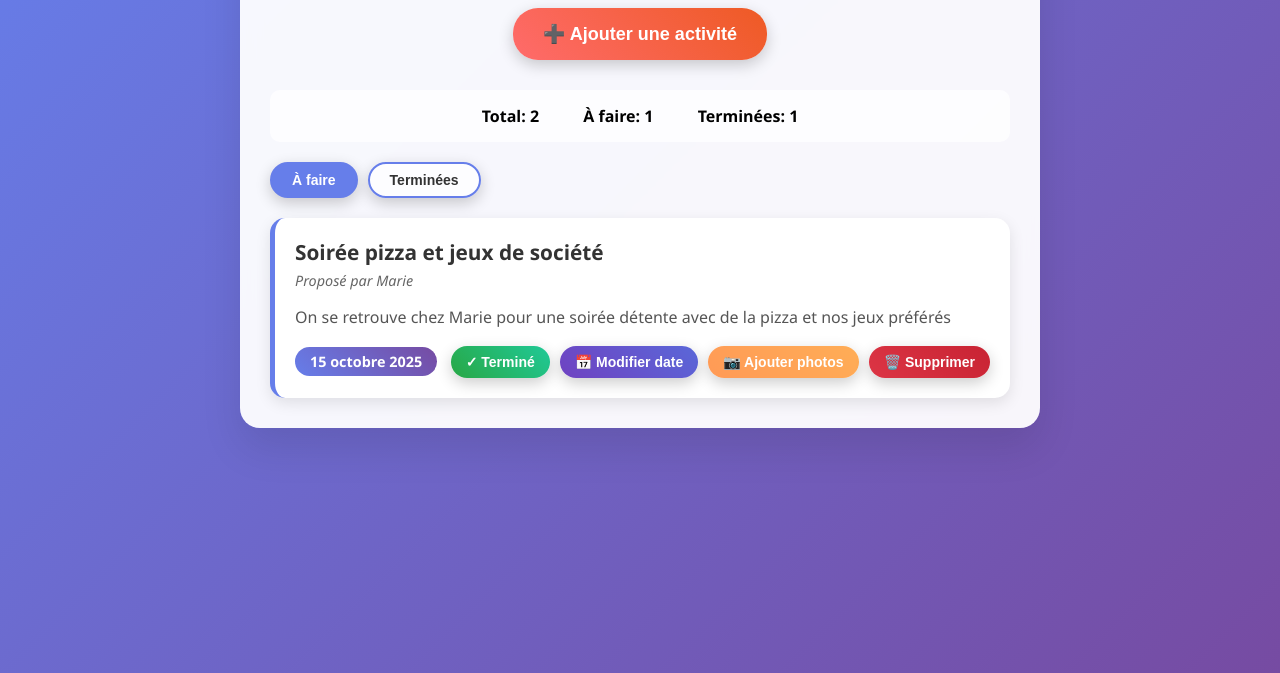
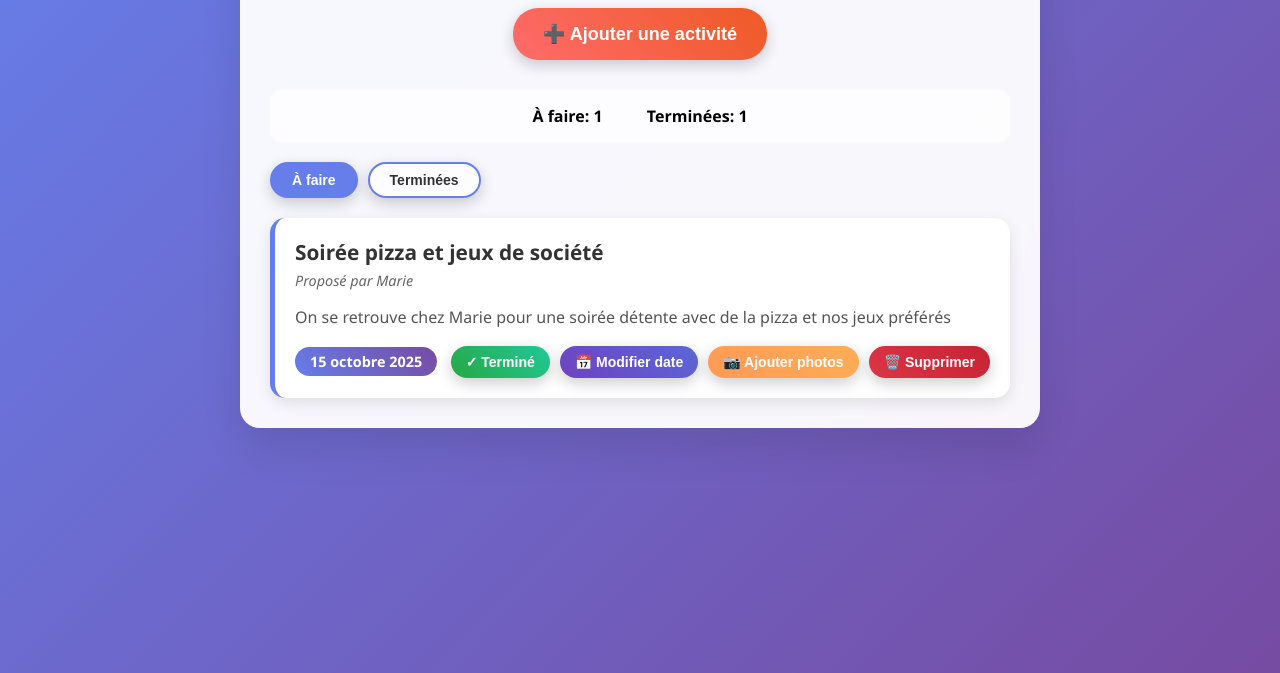
Before and after one commit to fredericBui/friend_events, a plain HTML site: page index.html in a window 1280 px wide. Shown: the part 127-800 px from the top of the page. Drawn offline with Linux system fonts and the light colour scheme.

Commit message:
feat : remove total

```diff
--- a/index.html
+++ b/index.html
@@ -17,7 +17,6 @@
         </div>
 
         <div class="stats" id="stats">
-            <div class="stats-item">Total: <span id="totalCount">0</span></div>
             <div class="stats-item">À faire: <span id="pendingCount">0</span></div>
             <div class="stats-item">Terminées: <span id="completedCount">0</span></div>
         </div>
--- a/script.js
+++ b/script.js
@@ -383,7 +383,6 @@ function updateStats() {
     const completed = activities.filter(a => a.completed).length;
     const pending = total - completed;
 
-    document.getElementById('totalCount').textContent = total;
     document.getElementById('completedCount').textContent = completed;
     document.getElementById('pendingCount').textContent = pending;
 }
```
